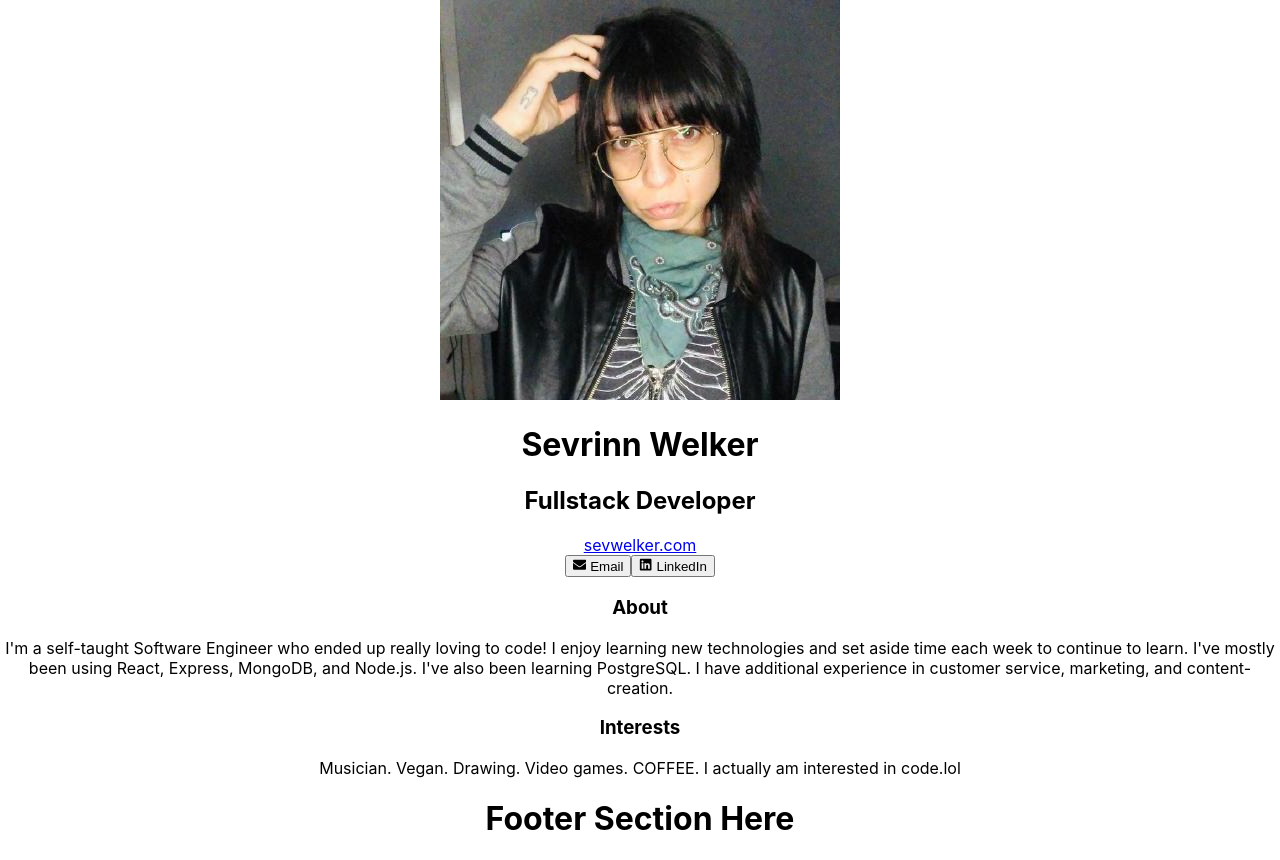
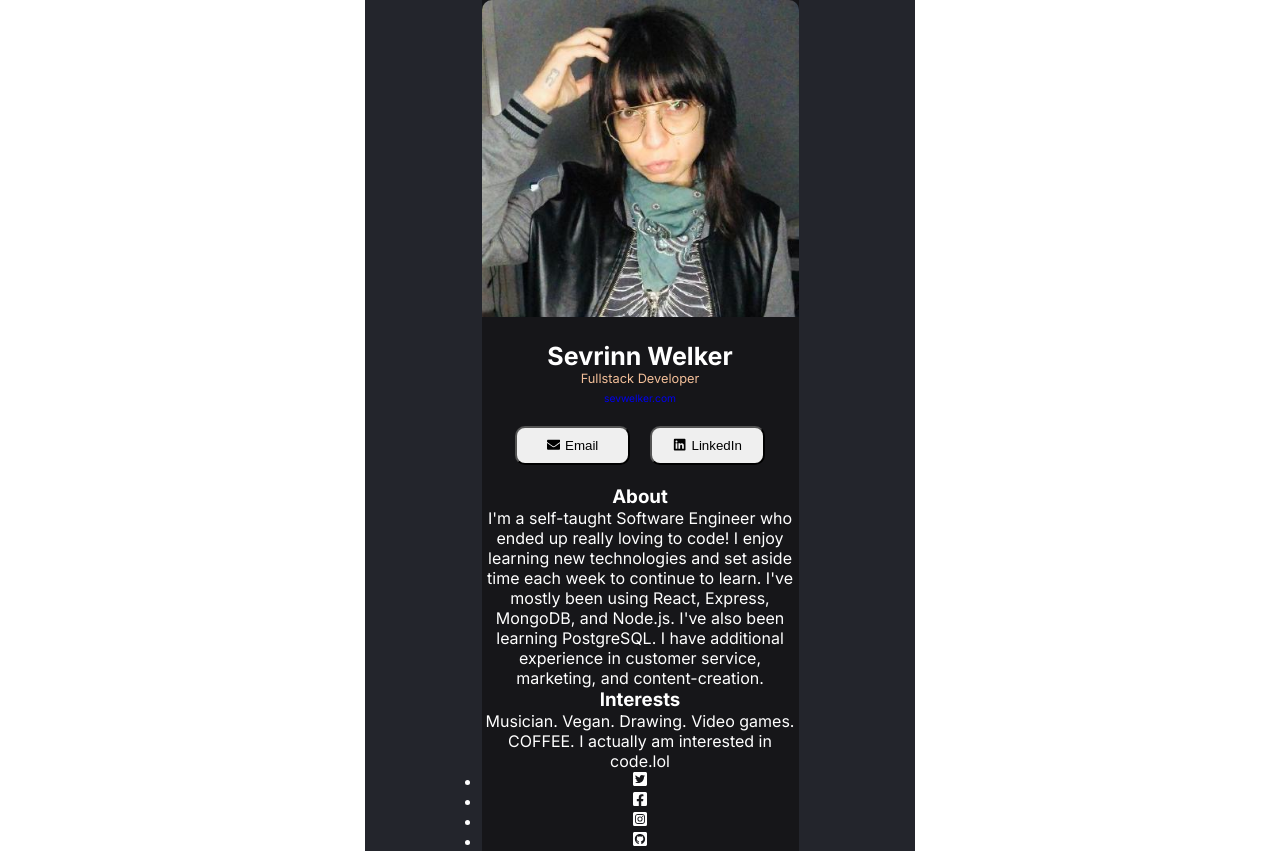
Before and after one commit to sevrinn/dev-card, a React (Create React App) app: page / in a window 1280 px wide. Built offline with nearby package versions, Linux system fonts and the light colour scheme.

Commit message:
styled info section

```diff
--- a/public/index.html
+++ b/public/index.html
@@ -1,15 +1,16 @@
 <!DOCTYPE html>
 <html lang="en">
+
 <head>
   <meta charset="utf-8" />
   <link rel="icon" href="%PUBLIC_URL%/favicon.ico" />
   <meta name="viewport" content="width=device-width, initial-scale=1" />
   <meta name="theme-color" content="#000000" />
-    <meta
-      name="description"
-      content="Web site created using create-react-app"
-    />
+  <meta name="description" content="Web site created using create-react-app" />
   <link rel="apple-touch-icon" href="%PUBLIC_URL%/logo192.png" />
+  <link rel="preconnect" href="https://fonts.googleapis.com">
+  <link rel="preconnect" href="https://fonts.gstatic.com" crossorigin>
+  <link href="https://fonts.googleapis.com/css2?family=Inter:wght@400;500;700&display=swap" rel="stylesheet">
   <!--
       manifest.json provides metadata used when your web app is installed on a
       user's mobile device or desktop. See https://developers.google.com/web/fundamentals/web-app-manifest/
@@ -26,6 +27,7 @@
     -->
   <title>React App</title>
 </head>
+
 <body>
   <noscript>You need to enable JavaScript to run this app.</noscript>
   <div id="root"></div>
@@ -40,4 +42,5 @@
       To create a production bundle, use `npm run build` or `yarn build`.
     -->
 </body>
+
 </html>
--- a/src/App.css
+++ b/src/App.css
@@ -1,38 +1,77 @@
-.App {
-  text-align: center;
+* {
+  box-sizing: border-box;
+  padding: 0;
+  margin: 0;
 }
 
-.App-logo {
-  height: 40vmin;
-  pointer-events: none;
+
+.App {
+  display: flex;
+  flex-direction: column;
+  /* justify-content: center; */
+  /* text-align: center; */
+  margin: 0 auto;
+  max-width: 550px;
+  background-color: #23252C;
+  color: #ffffff;
+
+}
+.section {
+  font-family: 'Inter', sans-serif;
+}
+.innerWrapper {
+  max-width: 317px;
+  background-color: #161619;
+  text-align: center;
+  margin: 0 auto;
+
+}
+.info {
+
+}
+.info--img {
+  width: 317px;
+  height: 317px;
+  overflow: hidden;
+  object-fit: cover;
+  border-radius: 10px 10px 0 0;
 }
 
-@media (prefers-reduced-motion: no-preference) {
-  .App-logo {
-    animation: App-logo-spin infinite 20s linear;
-  }
+.info--name {
+  font-weight: 700;
+  font-size: 25px;
+  line-height: 30px;
+  padding-top: 20px;
 }
 
-.App-header {
-  background-color: #282c34;
-  min-height: 100vh;
-  display: flex;
-  flex-direction: column;
-  align-items: center;
-  justify-content: center;
-  font-size: calc(10px + 2vmin);
+.info--title {
+ font-size: 12.8px;
+ font-weight:400;
+ color: #F3BF99;
+}
+
+.info--link {
+ font-size: 10.24px;
+ text-decoration: none;
+
+}
+
+.info--link:visited {
   color: white;
 }
 
-.App-link {
-  color: #61dafb;
+.info--buttons {
+  display: flex;
+  justify-content: center;
+  gap: 20px;
+  padding: 20px 0
 }
 
-@keyframes App-logo-spin {
-  from {
-    transform: rotate(0deg);
-  }
-  to {
-    transform: rotate(360deg);
-  }
+.info--btn {
+  width: 115px;
+  padding: 10px;
+  border-radius: 10px;
+  display: flex;
+  justify-content: center;
+  gap: 5px;
 }
--- a/src/App.js
+++ b/src/App.js
@@ -8,10 +8,12 @@ import Footer from './components/Footer'
 function App() {
   return (
     <div className="App">
+      <div className="innerWrapper">
       <Info />
       <About />
       <Interests />
       <Footer />
+      </div>
     </div>
   );
 }
--- a/src/components/About.js
+++ b/src/components/About.js
@@ -2,7 +2,7 @@ import React from 'react'
 
 const About = () => {
   return (
-    <div>
+    <div className="section">
       <h3>About</h3>
       <p>I'm a self-taught Software Engineer who ended up really loving to code! I enjoy learning new technologies and set aside time each week to continue to learn. I've mostly been using React, Express, MongoDB, and Node.js. I've also been learning PostgreSQL. I have additional experience in customer service, marketing, and content-creation.</p>
     </div>
--- a/src/components/Footer.js
+++ b/src/components/Footer.js
@@ -1,9 +1,15 @@
 import React from 'react'
+import { FaTwitterSquare, FaFacebookSquare, FaInstagramSquare, FaGithubSquare } from 'react-icons/fa'
 
 const Footer = () => {
   return (
     <div>
-      <h1>Footer Section Here</h1>
+      <ul>
+        <li><FaTwitterSquare/></li>
+        <li><FaFacebookSquare/></li>
+        <li><FaInstagramSquare/></li>
+        <li><FaGithubSquare/></li>
+      </ul>
     </div>
   )
 }
--- a/src/components/Info.js
+++ b/src/components/Info.js
@@ -3,16 +3,18 @@ import { FaEnvelope, FaLinkedin } from 'react-icons/fa'
 import profilePic from '../images/profileImage.jpeg'
 const Info = () => {
   return (
-    <div>
-      <img src={profilePic} className="profile-pic" alt="Sev looking cute as hell. lol" />
-      <h1>Sevrinn Welker</h1>
-      <h2>Fullstack Developer</h2>
-      <a href="https://www.sevwelker.com">sevwelker.com</a>
-      <div className="buttons">
-        <button className="btn email">
+    <div className="innerWrapper section">
+      <div className="info">
+        <img src={profilePic} className="info--img" alt="Sev looking cute as hell. lol" />
+        <h1 className="info--name">Sevrinn Welker</h1>
+        <h2 className="info--title">Fullstack Developer</h2>
+        <a href="https://www.sevwelker.com" className="info--link">sevwelker.com</a>
+      </div>
+      <div className="info--buttons">
+        <button className="info--btn email">
           <FaEnvelope/> Email
         </button>
-        <button className="btn email">
+        <button className="info--btn linked-in">
           <FaLinkedin/> LinkedIn
         </button>
       </div>
--- a/src/components/Interests.js
+++ b/src/components/Interests.js
@@ -2,7 +2,7 @@ import React from 'react'
 
 const Interests = () => {
   return (
-    <div>
+    <div className="section">
       <h3>Interests</h3>
       <p>Musician. Vegan. Drawing. Video games. COFFEE. I actually am interested in code.lol</p>
     </div>
```
Lines whose indentation alone changed are shown as unchanged.
